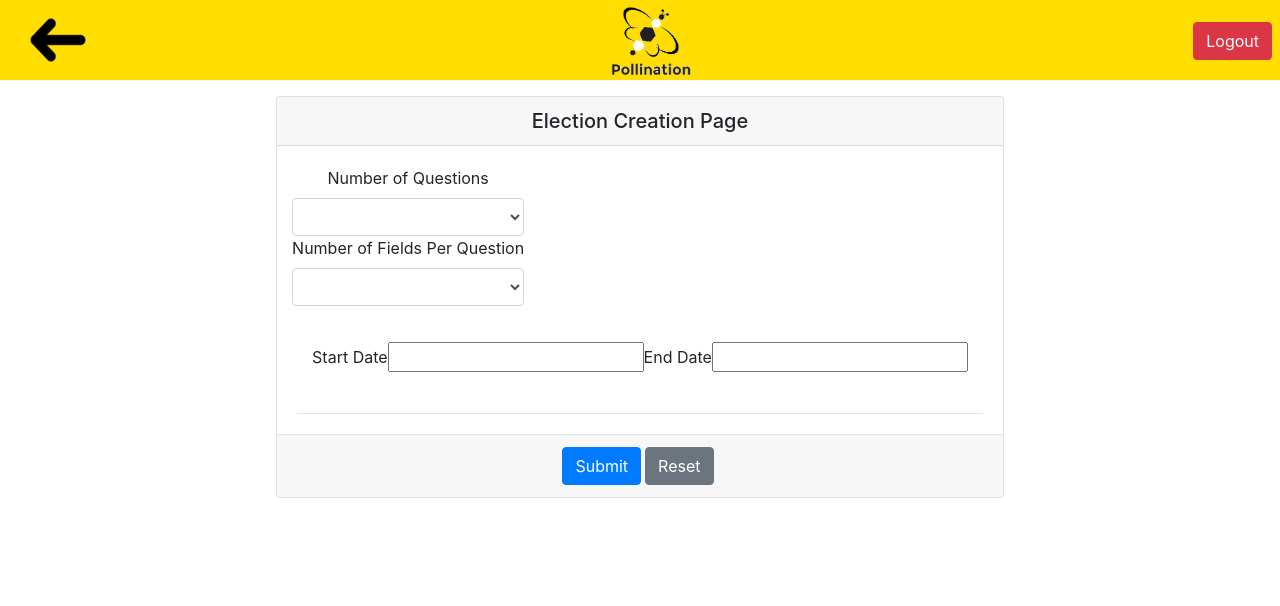
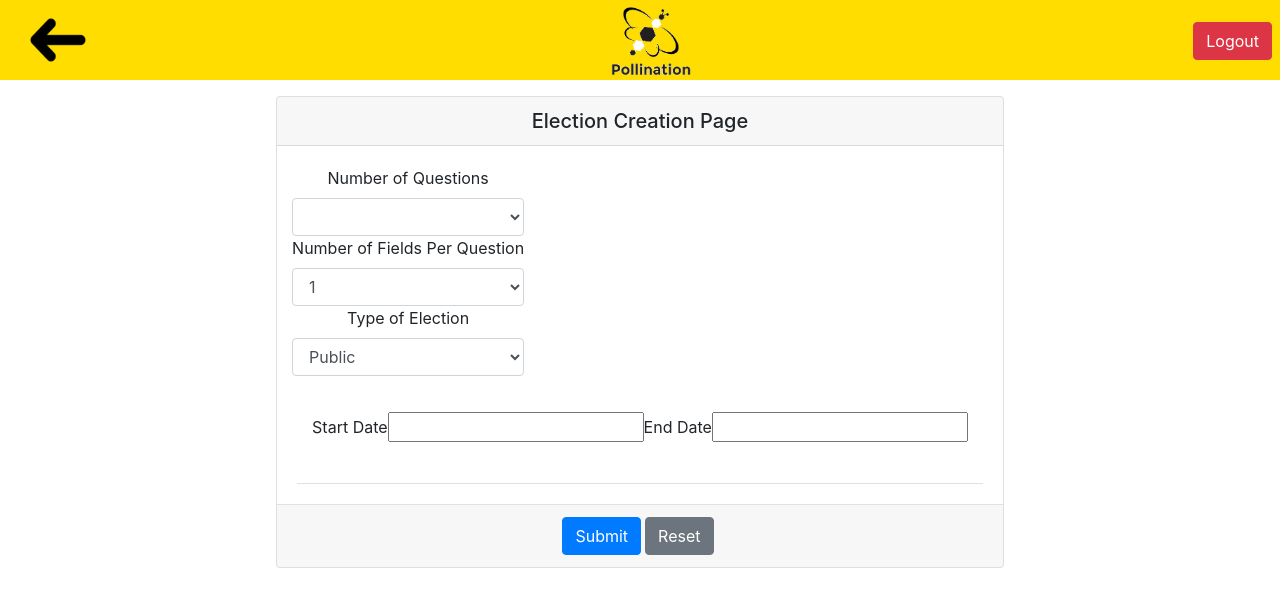
Before and after one commit to bcit-pollination/website, a React (Create React App) app: page /createElection in a window 1280 px wide. Shown: the top 606 px of the page. Built offline with nearby package versions, Linux system fonts and the light colour scheme; the HTML template or start-up script is replaced by a standard one.

Commit message:
refactor select component

```diff
--- a/src/components/CreateElection.js
+++ b/src/components/CreateElection.js
@@ -1,30 +1,29 @@
-import React, { useState } from "react"
-import '../css/App.css'
+import React, { useState } from "react";
+import "../css/App.css";
 import "react-datepicker/dist/react-datepicker.css";
 import { useForm, Controller } from "react-hook-form";
-import { yupResolver } from '@hookform/resolvers';
+import { yupResolver } from "@hookform/resolvers";
 
-import * as Yup from 'yup';
+import * as Yup from "yup";
 
 import ReactDatePicker from "react-datepicker";
 
 function ElectionForm() {
-
   // functions to build form returned by useForm() hook
   const { register, handleSubmit, reset, errors, watch, control } = useForm({
     // resolver: yupResolver(validationSchema)w
   });
 
   // watch to enable re-render when ticket number is changed
-    const watchNumberOfQuestions = watch('numberOfQuestions');
+  const watchNumberOfQuestions = watch("numberOfQuestions");
 
-    // return array of ticket indexes for rendering dynamic forms in the template
+  // return array of question indexes for rendering dynamic forms in the template
   function questionNumbers() {
     return [...Array(parseInt(watchNumberOfQuestions || 0)).keys()];
   }
 
   // watch to enable re-render when ticket number is changed
-    const watchNumberOfFields = watch('numberOfFields');
+  const watchNumberOfFields = watch("numberOfFields");
 
   function numberOfFields() {
     return [...Array(parseInt(watchNumberOfFields || 0)).keys()];
@@ -33,32 +32,89 @@ function ElectionForm() {
   function onSubmit(data) {
     // display form data on success
 
-        console.log(JSON.stringify(data, null, 4))
-        alert('SUCCESS!! :-)\n\n' + JSON.stringify(data, null, 4));
+    console.log(JSON.stringify(data, null, 4));
+    alert("SUCCESS!! :-)\n\n" + JSON.stringify(data, null, 4));
   }
 
+  const DropdownSelection = props => {
+    return (
+      <>
+        <label>{props.label}</label>
+        <select
+          name={props.name}
+          ref={register}
+          className={`form-control ${
+            errors.numberOfQuestions ? "is-invalid" : ""
+          }`}
+        >
+          {props.list.map(i => (
+            <option key={i} value={i}>
+              {i}
+            </option>
+          ))}
+        </select>
+      </>
+    );
+  };
+
+  const Test = () => {
+    return <h1>HIELO</h1>;
+  };
   return (
     <form onSubmit={handleSubmit(onSubmit)} onReset={reset}>
       <div className="card m-3">
-
         <h5 className="card-header">Election Creation Page</h5>
 
         <div className="card-body border-bottom">
           <div className="form-row">
             <div className="form-group">
-                            <label>Number of Questions</label>
-                            <select name="numberOfQuestions" ref={register} className={`form-control ${errors.numberOfQuestions ? 'is-invalid' : ''}`}>
-                                {['',1,2,3,4,5,6,7,8,9,10].map(i =>
-                                    <option key={i} value={i}>{i}</option>
-                                )}
+              {/* <label>Number of Questions</label>
+              <select
+                name="numberOfQuestions"
+                ref={register}
+                className={`form-control ${
+                  errors.numberOfQuestions ? "is-invalid" : ""
+                }`}
+              >
+                {["", 1, 2, 3, 4, 5, 6, 7, 8, 9, 10].map(i => (
+                  <option key={i} value={i}>
+                    {i}
+                  </option>
+                ))}
               </select>
               <label>Number of Fields Per Question</label>
-                            <select name="numberOfFields" ref={register} className={`form-control ${errors.numberOfQuestions ? 'is-invalid' : ''}`}>
-                                {['',1,2,3,4].map(i =>
-                                    <option key={i} value={i}>{i}</option>
-                                )}
+              <select
+                name="numberOfFields"
+                ref={register}
+                className={`form-control ${
+                  errors.numberOfQuestions ? "is-invalid" : ""
+                }`}
+              >
+                {["", 1, 2, 3, 4].map(i => (
+                  <option key={i} value={i}>
+                    {i}
+                  </option>
+                ))}
               </select>
-                            <div className="invalid-feedback">{errors.numberOfQuestions?.message}</div>
+              <div className="invalid-feedback">
+                {errors.numberOfQuestions?.message}
+              </div> */}
+
+              <DropdownSelection
+                label="Number of Questions"
+                name="numberOfQuestions"
+                list={["", 1, 2, 3, 4, 5, 6, 7, 8, 9, 10]}
+              />
+              <DropdownSelection
+                label="Number of Fields Per Question"
+                name="numberOfFields"
+                list={[1, 2, 3, 4]}
+              />
+              <DropdownSelection
+                label="Type of Election"
+                name="typeElection"
+                list={["Public", "Private"]}
+              />
             </div>
           </div>
 
@@ -100,19 +156,37 @@ function ElectionForm() {
         {questionNumbers().map(i => (
           <div key={i} className="list-group list-group-flush">
             <div className="list-group-item">
-                            <h5 className="card-title"> {i+1} </h5>
+              <h5 className="card-title"> {i + 1} </h5>
               <div className="form-row">
                 <div className="form-group col-6">
-                                    <label>Question {i+1}</label>
-                                    <input name={`questions.[${i}]_question.question`} ref={register} type="text" className={`form-control ${errors.questions?.[i]?.question ? 'is-invalid' : '' }`} />
-                                    <div className="invalid-feedback">{errors.questions?.[i]?.question?.message}</div>
+                  <label>Question {i + 1}</label>
+                  <input
+                    name={`questions.[${i}]_question.question`}
+                    ref={register}
+                    type="text"
+                    className={`form-control ${
+                      errors.questions?.[i]?.question ? "is-invalid" : ""
+                    }`}
+                  />
+                  <div className="invalid-feedback">
+                    {errors.questions?.[i]?.question?.message}
+                  </div>
                 </div>
                 <div className="form-col col-6">
                   {numberOfFields().map(j => (
                     <div className="">
-                                        <label>Field {j+1}</label>
-                                        <input name={`questions.[${i}]_question.fields[${j}]`} ref={register} type="text" className={`form-control ${errors.questions?.[i]?.field ? 'is-invalid' : '' }`} />
-                                        <div className="invalid-feedback">{errors.questions?.[i]?.field?.message}</div>
+                      <label>Field {j + 1}</label>
+                      <input
+                        name={`questions.[${i}]_question.fields[${j}]`}
+                        ref={register}
+                        type="text"
+                        className={`form-control ${
+                          errors.questions?.[i]?.field ? "is-invalid" : ""
+                        }`}
+                      />
+                      <div className="invalid-feedback">
+                        {errors.questions?.[i]?.field?.message}
+                      </div>
                     </div>
                   ))}
                 </div>
@@ -125,13 +199,13 @@ function ElectionForm() {
           <button type="submit" className="btn btn-primary mr-1">
             Submit
           </button>
-                    <button className="btn btn-secondary mr-1" type="reset">Reset</button>
+          <button className="btn btn-secondary mr-1" type="reset">
+            Reset
+          </button>
         </div>
-
       </div>
     </form>
-    )
+  );
 }
 
-
-export default ElectionForm
+export default ElectionForm;
```
Lines whose indentation alone changed are shown as unchanged.
